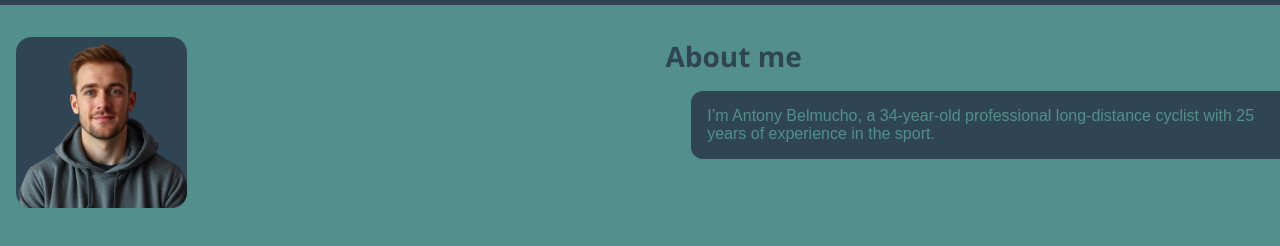
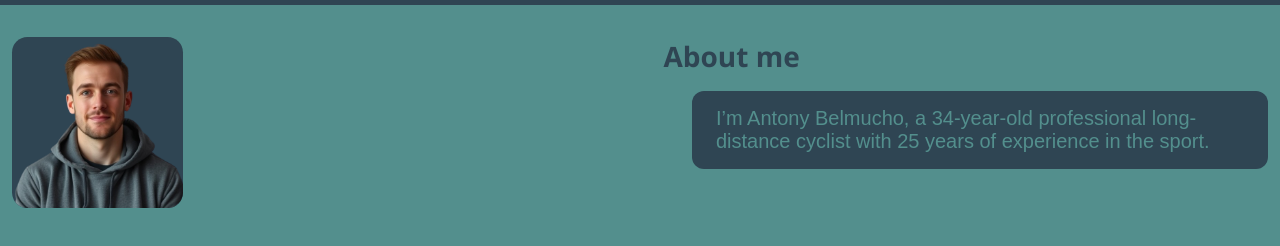
Before and after one commit to himique/bike_racer, a plain HTML site: page index.html in a window 1280 px wide. Shown: the part 56-302 px from the top of the page. Drawn offline with Linux system fonts and the light colour scheme.

Commit message:
version.1.1

```diff
--- a/styles.css
+++ b/styles.css
@@ -29,6 +29,7 @@ body {
     font-weight: 700;
     font-size: 5vh;
 }
+
 /* IMAGE */
 img {
     width: 100%;
@@ -40,19 +41,21 @@ img {
     width: 21.4vh;
     background-color: #2f4553;
     border-radius: 9%;
-    margin-left: 2vh;
+    margin-left: 1.5vh;
     overflow: hidden;
     position: relative;
     display: grid;
     padding: 0;
 }
-.space{
+
+.space {
     width: fit-content;
     height: 4vh;
     display: flex;
     position: relative;
 }
-.intxtmng{
+
+.intxtmng {
     float: right;
     width: auto;
     margin-bottom: 2vh;
@@ -62,14 +65,16 @@ img {
     font-size: 5vh;
 
 }
-.intxtconf{
-    font-family: 'Segoe UI', Tahoma, Geneva, Verdana, sans-serif ;
+
+.intxtconf {
+    font-family: 'Segoe UI', Tahoma, Geneva, Verdana, sans-serif;
     font-weight: 700;
     font-size: 3.5vh;
     color: #2f4553;
 
 }
-.about_mng{
+
+.about_mng {
 
     position: relative;
     display: grid;
@@ -83,29 +88,31 @@ img {
 
 
 }
-.about_desc{
+
+.about_desc {
     float: right;
-    width: 46%;
+    width: 45%;
     height: fit-content;
     display: flex;
-
+    margin-right: 1.5vh;
     position: relative;
 
     background-color: #2f4553;
-    border-radius: 12px 0 0 12px;
+    border-radius: 12px 12px 12px 12px;
 }
-.p_about_desc{
-    font-size: 2vh;
+
+.p_about_desc {
+    font-size: 2.5vh;
     text-align: left;
     justify-content: center;
     word-break: normal;
     display: grid;
     position: relative;
     margin: 0;
-    padding-left: 2vh;
+    padding-left: 3vh;
     padding-top: 2vh;
     padding-bottom: 2vh;
-    padding-right: 0;
+    padding-right: 3vh;
     width: fit-content;
     height: fit-content;
     font-weight: 400;
```
